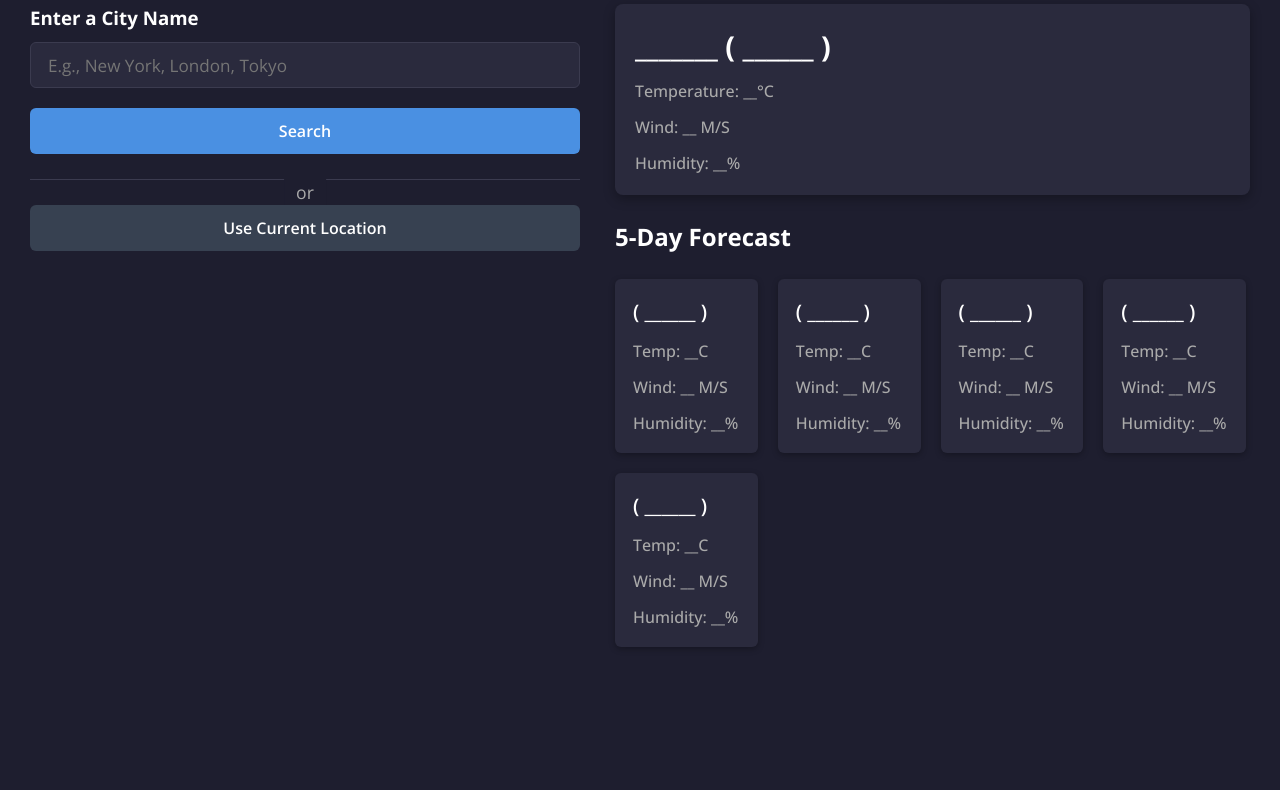
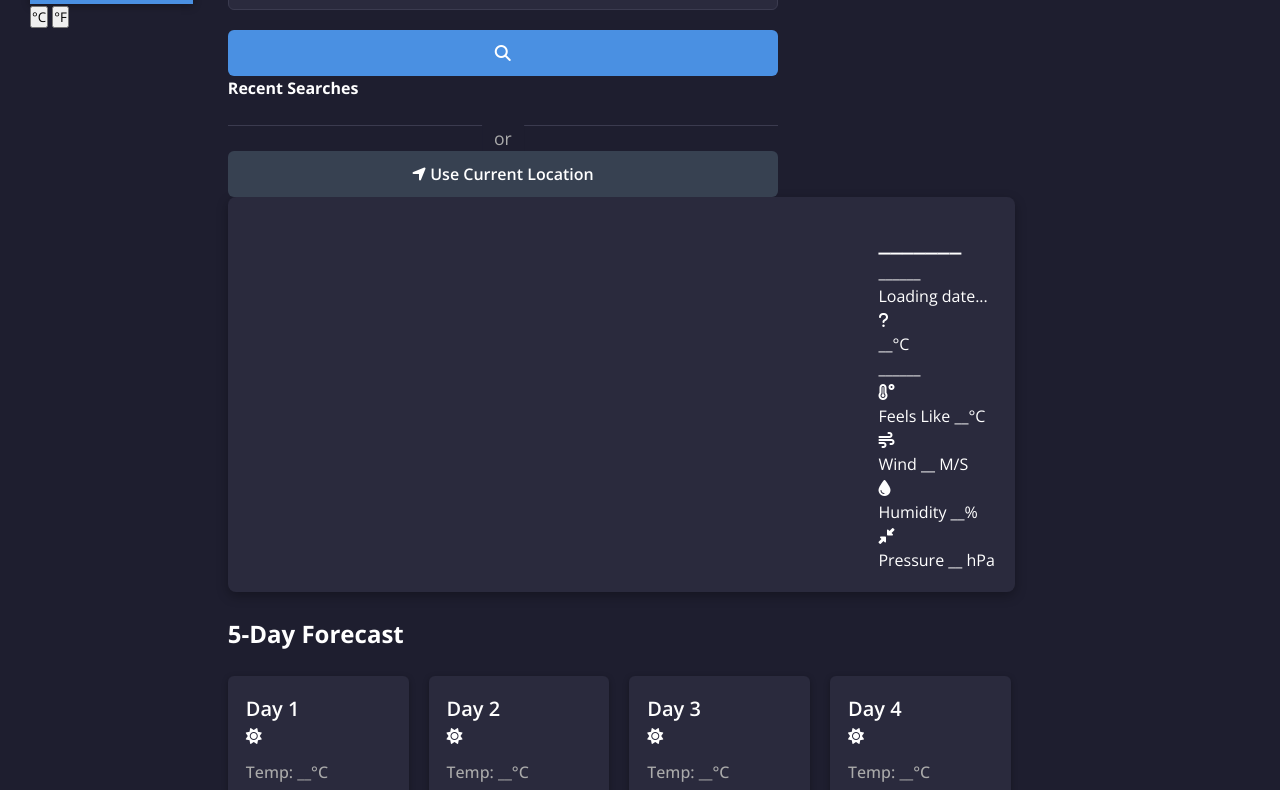
Before and after one commit to Bhagvansingh-lodhi/weatherapp, a plain HTML site: page index.html in a window 1280 px wide. Shown: the part 104-894 px from the top of the page. Before the commit the page ends 800 px from the top, so only its background shows below. Drawn offline with nearby package versions, Linux system fonts and the light colour scheme.

Commit message:
Update index.html

```diff
--- a/index.html
+++ b/index.html
@@ -2,67 +2,149 @@
 <html lang="en">
   <head>
     <meta charset="utf-8">
-    <title>Weather App</title>
+    <title>JaalVayu- Modern Weather Dashboard</title>
     <link rel="stylesheet" href="style.css">
+    <link rel="stylesheet" href="https://cdnjs.cloudflare.com/ajax/libs/font-awesome/6.4.0/css/all.min.css">
     <meta name="viewport" content="width=device-width, initial-scale=1.0">
     <script src="script.js" defer></script>
   </head>
   <body>
-    <h1>Weather Dashboard</h1>
+    <div class="background-container">
+      <div class="background-animation">
+        <div class="weather-animation" id="weather-animation"></div>
+      </div>
+    </div>
+
     <div class="container">
+      <header>
+        <h1><i class="fas fa-cloud-sun"></i> JALVAYU</h1>
+        <div class="units-toggle">
+          <button class="unit-btn active" data-unit="celsius">°C</button>
+          <button class="unit-btn" data-unit="fahrenheit">°F</button>
+        </div>
+      </header>
+
+      <div class="app-container">
         <div class="weather-input">
+          <div class="search-container">
             <h3>Enter a City Name</h3>
+            <div class="search-box">
               <input class="city-input" type="text" placeholder="E.g., New York, London, Tokyo">
-        <button class="search-btn">Search</button>
+              <button class="search-btn"><i class="fas fa-search"></i></button>
+            </div>
+            <div class="search-history">
+              <h4>Recent Searches</h4>
+              <div class="history-list"></div>
+            </div>
+          </div>
+
           <div class="separator"></div>
-        <button class="location-btn">Use Current Location</button>
+
+          <button class="location-btn">
+            <i class="fas fa-location-arrow"></i> Use Current Location
+          </button>
         </div>
+
         <div class="weather-data">
           <div class="current-weather">
+            <div class="loading-spinner" id="current-weather-loading">
+              <div class="spinner"></div>
+            </div>
+            <div class="error-message" id="current-weather-error"></div>
             <div class="details">
-            <h2>_______ ( ______ )</h2>
-            <h6>Temperature: __°C</h6>
-            <h6>Wind: __ M/S</h6>
-            <h6>Humidity: __%</h6>
+              <div class="city-info">
+                <h2 class="city-name">_______</h2>
+                <p class="city-country">______</p>
+                <p class="current-date">Loading date...</p>
+              </div>
+              <div class="weather-icon">
+                <i class="fas fa-question"></i>
+              </div>
+              <div class="temperature">__°C</div>
+              <div class="weather-description">______</div>
+              <div class="other-details">
+                <div class="detail-item">
+                  <i class="fas fa-temperature-high"></i>
+                  <div>
+                    <span class="label">Feels Like</span>
+                    <span class="value feels-like">__°C</span>
                   </div>
                 </div>
+                <div class="detail-item">
+                  <i class="fas fa-wind"></i>
+                  <div>
+                    <span class="label">Wind</span>
+                    <span class="value wind">__ M/S</span>
+                  </div>
+                </div>
+                <div class="detail-item">
+                  <i class="fas fa-tint"></i>
+                  <div>
+                    <span class="label">Humidity</span>
+                    <span class="value humidity">__%</span>
+                  </div>
+                </div>
+                <div class="detail-item">
+                  <i class="fas fa-compress-alt"></i>
+                  <div>
+                    <span class="label">Pressure</span>
+                    <span class="value pressure">__ hPa</span>
+                  </div>
+                </div>
+              </div>
+            </div>
+          </div>
+
           <div class="days-forecast">
             <h2>5-Day Forecast</h2>
+            <div class="loading-spinner" id="forecast-loading">
+              <div class="spinner"></div>
+            </div>
+            <div class="error-message" id="forecast-error"></div>
             <ul class="weather-cards">
               <li class="card">
-              <h3>( ______ )</h3>
-              <h6>Temp: __C</h6>
-              <h6>Wind: __ M/S</h6>
-              <h6>Humidity: __%</h6>
+                <h3 class="forecast-date">Day 1</h3>
+                <div class="forecast-icon"><i class="fas fa-sun"></i></div>
+                <h6 class="forecast-temp">Temp: __°C</h6>
+                <h6 class="forecast-wind">Wind: __ M/S</h6>
+                <h6 class="forecast-humidity">Humidity: __%</h6>
               </li>
               <li class="card">
-              <h3>( ______ )</h3>
-              <h6>Temp: __C</h6>
-              <h6>Wind: __ M/S</h6>
-              <h6>Humidity: __%</h6>
+                <h3 class="forecast-date">Day 2</h3>
+                <div class="forecast-icon"><i class="fas fa-sun"></i></div>
+                <h6 class="forecast-temp">Temp: __°C</h6>
+                <h6 class="forecast-wind">Wind: __ M/S</h6>
+                <h6 class="forecast-humidity">Humidity: __%</h6>
               </li>
               <li class="card">
-              <h3>( ______ )</h3>
-              <h6>Temp: __C</h6>
-              <h6>Wind: __ M/S</h6>
-              <h6>Humidity: __%</h6>
+                <h3 class="forecast-date">Day 3</h3>
+                <div class="forecast-icon"><i class="fas fa-sun"></i></div>
+                <h6 class="forecast-temp">Temp: __°C</h6>
+                <h6 class="forecast-wind">Wind: __ M/S</h6>
+                <h6 class="forecast-humidity">Humidity: __%</h6>
               </li>
               <li class="card">
-              <h3>( ______ )</h3>
-              <h6>Temp: __C</h6>
-              <h6>Wind: __ M/S</h6>
-              <h6>Humidity: __%</h6>
+                <h3 class="forecast-date">Day 4</h3>
+                <div class="forecast-icon"><i class="fas fa-sun"></i></div>
+                <h6 class="forecast-temp">Temp: __°C</h6>
+                <h6 class="forecast-wind">Wind: __ M/S</h6>
+                <h6 class="forecast-humidity">Humidity: __%</h6>
               </li>
               <li class="card">
-              <h3>( ______ )</h3>
-              <h6>Temp: __C</h6>
-              <h6>Wind: __ M/S</h6>
-              <h6>Humidity: __%</h6>
+                <h3 class="forecast-date">Day 5</h3>
+                <div class="forecast-icon"><i class="fas fa-sun"></i></div>
+                <h6 class="forecast-temp">Temp: __°C</h6>
+                <h6 class="forecast-wind">Wind: __ M/S</h6>
+                <h6 class="forecast-humidity">Humidity: __%</h6>
               </li>
             </ul>
           </div>
         </div>
       </div>
 
+      <footer>
+        <p>Weather data provided by OpenWeatherMap</p>
+      </footer>
+    </div>
   </body>
 </html>
```
Lines whose indentation alone changed are shown as unchanged.
